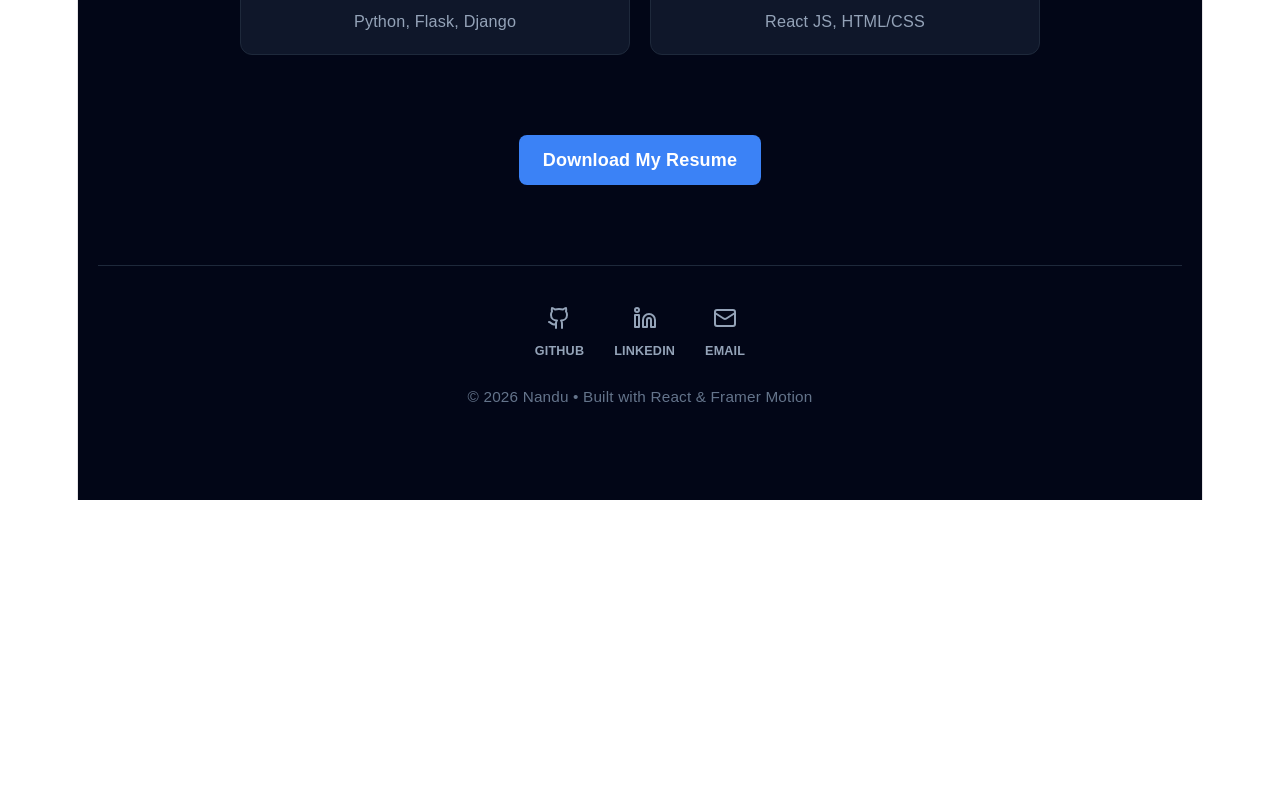
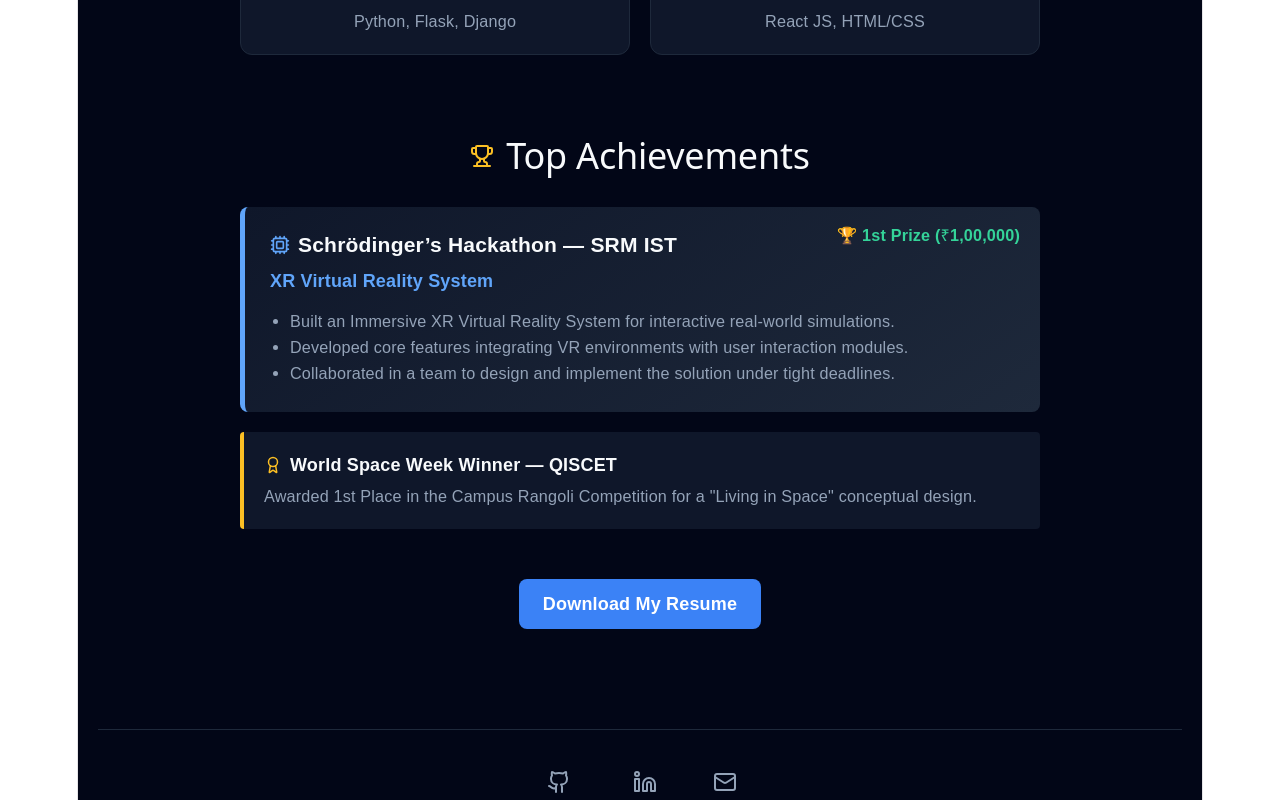
Before and after one commit to NANDU-15/my-portfolio, a React (Vite) app: page / in a window 1280 px wide. Shown: the part 480-1280 px from the top of the page. Before the commit the page ends 980 px from the top, so only its background shows below. Built offline with nearby package versions, Linux system fonts and the light colour scheme.

Commit message:
added SRM hackathon and achievements

```diff
--- a/src/App.jsx
+++ b/src/App.jsx
@@ -1,11 +1,23 @@
 import React from "react";
 import { motion } from "framer-motion";
-// Added Github to the imports below
-import { Terminal, Database, Layout, Mail, FileText, Github, Linkedin } from "lucide-react";
+import { Terminal, Layout, Mail, Github, Linkedin, Trophy, Cpu, Award } from "lucide-react";
 
 export default function App() {
   return (
     <div style={{ backgroundColor: "#020617", color: "#f8fafc", minHeight: "100vh", fontFamily: "sans-serif", textAlign: "center", padding: "50px 20px" }}>
+
+      {/* Responsive Styles for Mobile */}
+      <style>{`
+        .responsive-title { font-size: 3.5rem; margin: 10px 0; color: #60a5fa; }
+        .section-title { font-size: 2rem; margin-bottom: 30px; color: #f8fafc; display: flex; align-items: center; justify-content: center; gap: 12px; }
+        .social-container { display: flex; justify-content: center; gap: 30px; margin-bottom: 20px; }
+
+        @media (max-width: 600px) {
+          .responsive-title { font-size: 2.4rem; }
+          .section-title { font-size: 1.6rem; }
+          .social-container { gap: 20px; }
+        }
+      `}</style>
 
       {/* Hero Section */}
       <motion.div
@@ -14,10 +26,10 @@ export default function App() {
       >
         <img
           src="/my-photo.jpg"
-          alt="Pranava"
+          alt="Nandu"
           style={{ width: "150px", height: "150px", borderRadius: "50%", border: "4px solid #3b82f6", marginBottom: "20px", objectFit: "cover" }}
         />
-        <h1 style={{ fontSize: "3.5rem", margin: "10px 0", color: "#60a5fa" }}>NANDU JADDU</h1>
+        <h1 className="responsive-title">NANDU JADDU</h1>
         <p style={{ fontSize: "1.2rem", color: "#94a3b8" }}>Python | Frontend | Flask | React | MongoDB</p>
       </motion.div>
 
@@ -35,39 +47,73 @@ export default function App() {
         </div>
       </div>
 
+      {/* Achievements Section */}
+      <div style={{ marginTop: "80px", maxWidth: "800px", margin: "80px auto 0", textAlign: "left" }}>
+        <h2 className="section-title"><Trophy color="#fbbf24" /> Top Achievements</h2>
+
+        <div style={{ display: "grid", gap: "20px" }}>
+
+          {/* Featured: Schrödinger’s Hackathon */}
+          <motion.div
+            whileHover={{ scale: 1.01 }}
+            style={{ padding: "25px", background: "linear-gradient(145deg, #0f172a, #1e293b)", borderLeft: "5px solid #60a5fa", borderRadius: "8px", position: "relative" }}
+          >
+            <div style={{ position: "absolute", top: "15px", right: "20px", color: "#34d399", fontWeight: "bold", fontSize: "0.9rem" }}>
+              🏆 1st Prize (₹1,00,000)
+            </div>
+            <h3 style={{ margin: "0 0 10px 0", color: "#f8fafc", display: "flex", alignItems: "center", gap: "8px" }}>
+              <Cpu size={20} color="#60a5fa" /> Schrödinger’s Hackathon — SRM IST
+            </h3>
+            <p style={{ margin: "0 0 15px 0", fontSize: "1rem", color: "#60a5fa", fontWeight: "600" }}>XR Virtual Reality System</p>
+            <ul style={{ margin: 0, paddingLeft: "20px", color: "#94a3b8", fontSize: "0.9rem", lineHeight: "1.6" }}>
+              <li>Built an Immersive XR Virtual Reality System for interactive real-world simulations.</li>
+              <li>Developed core features integrating VR environments with user interaction modules.</li>
+              <li>Collaborated in a team to design and implement the solution under tight deadlines.</li>
+            </ul>
+          </motion.div>
+
+          {/* World Space Week */}
+          <div style={{ padding: "20px", background: "#0f172a", borderLeft: "4px solid #fbbf24", borderRadius: "4px" }}>
+            <h4 style={{ margin: "0 0 5px 0", color: "#f8fafc", display: "flex", alignItems: "center", gap: "8px" }}>
+              <Award size={18} color="#fbbf24" /> World Space Week Winner — QISCET
+            </h4>
+            <p style={{ margin: 0, fontSize: "0.9rem", color: "#94a3b8" }}>
+              Awarded 1st Place in the Campus Rangoli Competition for a "Living in Space" conceptual design.
+            </p>
+          </div>
+
+        </div>
+      </div>
+
       {/* Resume Button */}
       <a
         href="/my-resume.pdf"
-        style={{ display: "inline-block", marginTop: "30px", padding: "12px 24px", backgroundColor: "#3b82f6", color: "white", borderRadius: "8px", textDecoration: "none", fontWeight: "bold" }}
+        style={{ display: "inline-block", marginTop: "50px", padding: "12px 24px", backgroundColor: "#3b82f6", color: "white", borderRadius: "8px", textDecoration: "none", fontWeight: "bold" }}
       >
         Download My Resume
       </a>
 
-      {/* --- NEW FOOTER SECTION --- */}
-      <footer style={{ marginTop: "80px", padding: "40px 0", borderTop: "1px solid #1e293b" }}>
-        <div style={{ display: "flex", justifyContent: "center", gap: "30px", marginBottom: "20px" }}>
-
+      {/* Footer Section */}
+      <footer style={{ marginTop: "100px", padding: "40px 0", borderTop: "1px solid #1e293b" }}>
+        <div className="social-container">
           <SocialLink
             href="https://github.com/NANDU-15"
             icon={<Github size={24} />}
             label="GitHub"
           />
-
           <SocialLink
             href="https://linkedin.com/in/jaddu-naganandini-329020275"
             icon={<Linkedin size={24} />}
             label="LinkedIn"
           />
-
           <SocialLink
             href="mailto:your-email@example.com"
             icon={<Mail size={24} />}
             label="Email"
           />
-
         </div>
         <p style={{ color: "#64748b", fontSize: "0.85rem" }}>
-          © 2026 Nandu • Built with React & Framer Motion
+          © 2026 Nandu Jaddu • Built with React & Framer Motion
         </p>
       </footer>
 
@@ -75,7 +121,6 @@ export default function App() {
   );
 }
 
-// Helper component for the social icons
 function SocialLink({ href, icon, label }) {
   return (
     <motion.a
@@ -83,15 +128,7 @@ function SocialLink({ href, icon, label }) {
       target="_blank"
       rel="noopener noreferrer"
       whileHover={{ y: -5, color: "#3b82f6" }}
-      style={{
-        color: "#94a3b8",
-        textDecoration: "none",
-        display: "flex",
-        flexDirection: "column",
-        alignItems: "center",
-        gap: "8px",
-        transition: "color 0.2s"
-      }}
+      style={{ color: "#94a3b8", textDecoration: "none", display: "flex", flexDirection: "column", alignItems: "center", gap: "8px", transition: "color 0.2s" }}
     >
       {icon}
       <span style={{ fontSize: "0.7rem", fontWeight: "bold", textTransform: "uppercase" }}>{label}</span>
```
